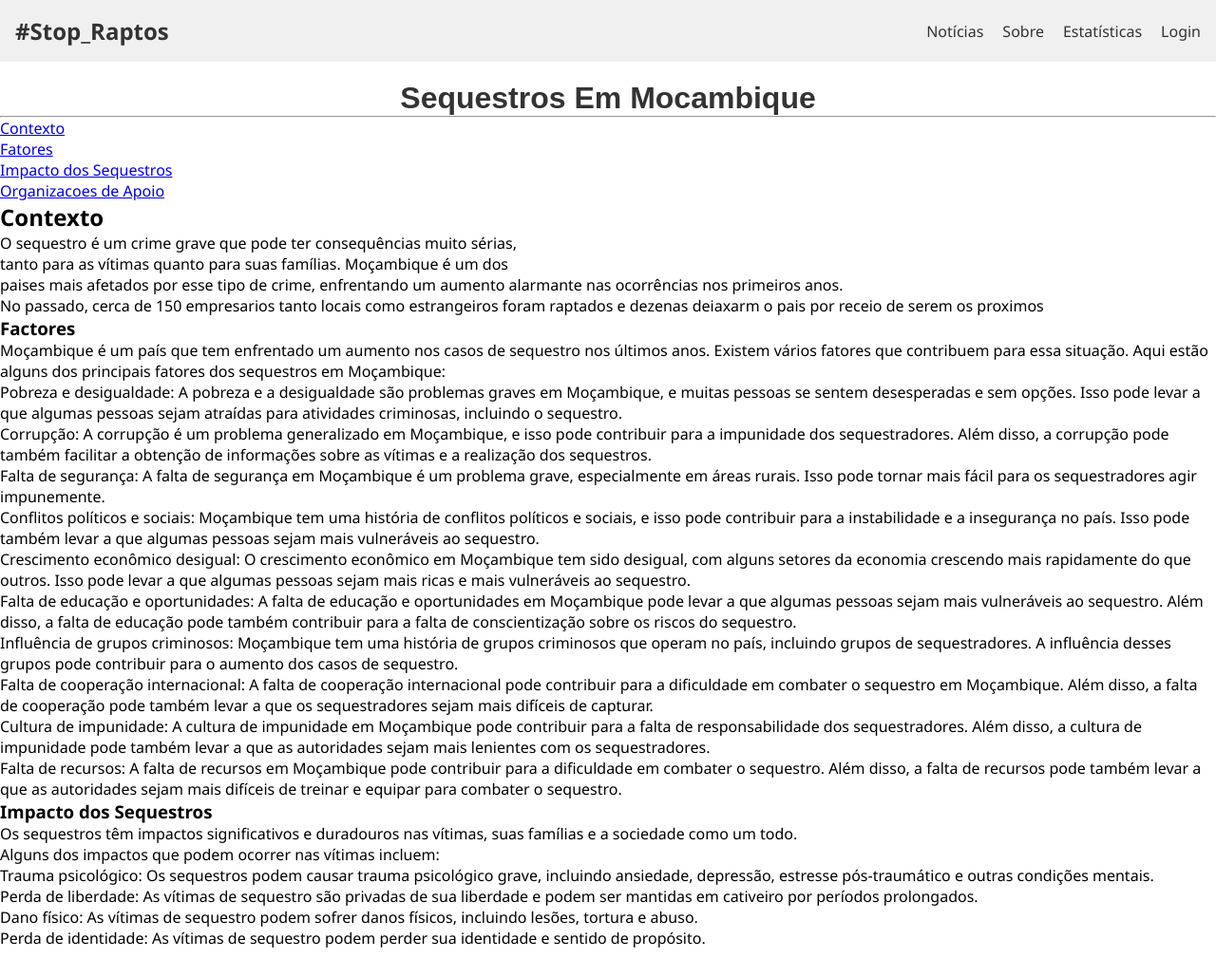
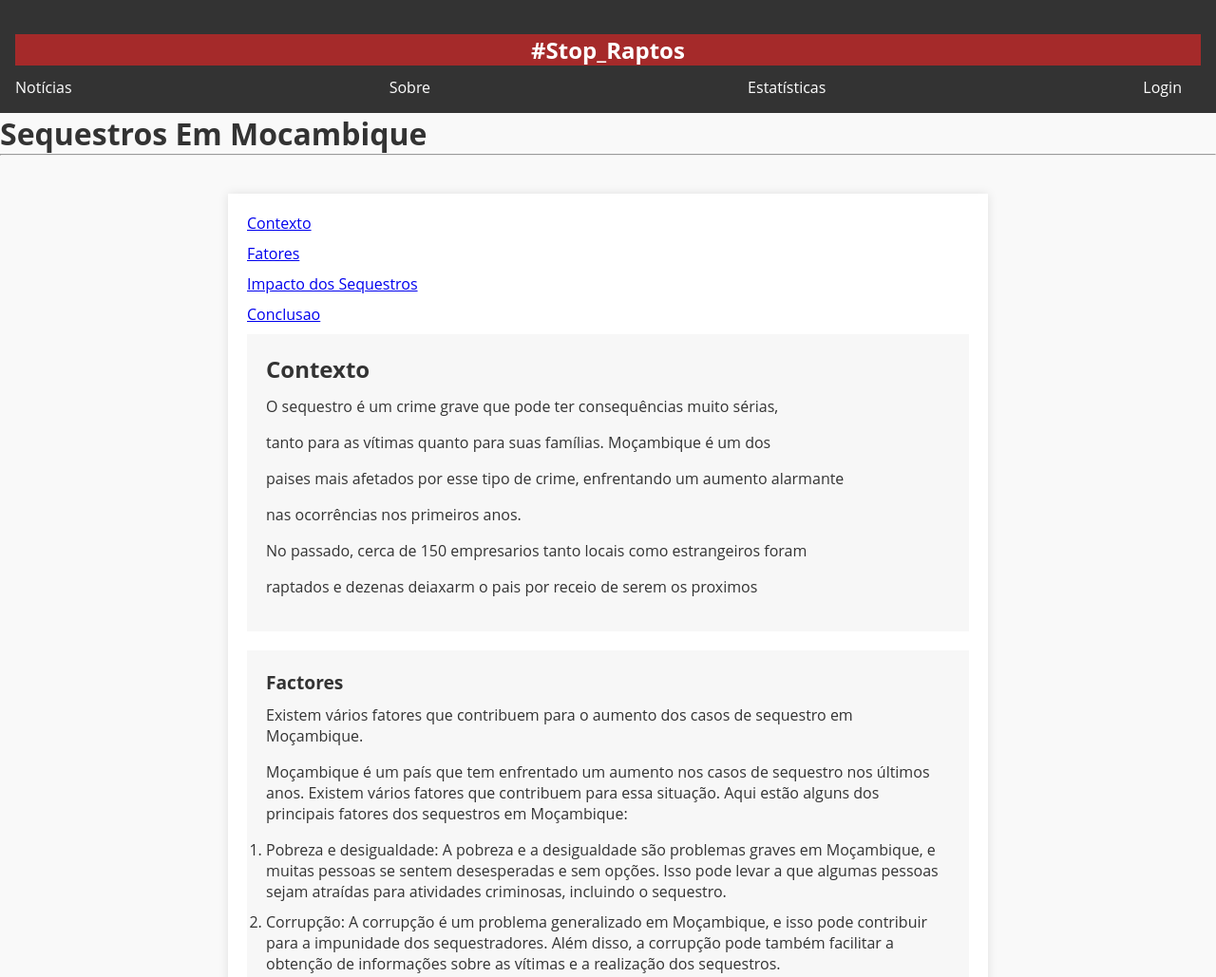
Before and after one commit to macamo12/Sequestro2, a plain HTML site: page index.html in a window 1280 px wide. Shown: the top 1029 px of the page at 95% size. Before the commit the page ends 999 px from the top, so only its background shows below. Drawn offline with Linux system fonts and the light colour scheme.

Commit message:
terceiro commit

```diff
--- a/index.css
+++ b/index.css
@@ -1,54 +1,137 @@
-*{
+/* Global Styles */
+
+* {
+    box-sizing: border-box;
+    margin: 0;
     padding: 0;
+  }
+
+  body {
+    font-family: 'Open Sans', sans-serif;
+    font-size: 16px;
+
+    color: #333;
+    background-color: #f9f9f9;
     margin:0;
-    box-sizing: border-box;
-    font-family: 'Segoe UI', Tahoma, Geneva, Verdana, sans-serif;
-}
-.taskbar {
-    background-color: #f0f0f0;
-    color: #333;
+  }
+
+  /* Header Styles */
+
+  .taskbar {
+    background-color: #333;
+    color: #fff;
     padding: 1em;
-    display: flex;
-    justify-content: space-between;
-    align-items: center;
-}
+    text-align: center;
+  }
 
-.logo {
-    font-size: 24px;
+  .taskbar .logo {
+    font-size: 1.5em;
     font-weight: bold;
-    margin-right: 20px;
-}
+    margin-bottom: 0.5em;
+  }
 
-.links {
+  .taskbar ul {
     list-style: none;
     margin: 0;
     padding: 0;
     display: flex;
-}
+    justify-content: space-between;
+  }
 
-.links li {
-    margin-left: 20px;
-}
+  .taskbar li {
+    margin-right: 20px;
+  }
 
-.links a {
-    color: #333;
+  .taskbar a {
+    color: #fff;
     text-decoration: none;
-}
+  }
 
-.links a:hover {
-    color: #00698f;
-}
+  /* Content Styles */
 
-h1{
+  #conteiner {
+    max-width: 800px;
+    margin: 40px auto;
+    padding: 20px;
+    background-color: #fff;
+    box-shadow: 0 0 10px rgba(0, 0, 0, 0.1);
+  }
 
-    margin-top: 20px;
+  #conteiner h1 {
+    font-size: 2em;
+    margin-bottom: 0.5em;
+  }
+
+  #conteiner h2 {
+    font-size: 1.5em;
+    margin-bottom: 0.5em;
+  }
+
+  #conteiner h3 {
+    font-size: 1.2em;
+    margin-bottom: 0.5em;
+  }
+
+  #conteiner p {
+    margin-bottom: 1em;
+  }
+
+  #conteiner ul {
+    list-style: none;
+    margin: 0;
+    padding: 0;
+  }
+
+  #conteiner li {
+    margin-bottom: 10px;
+  }
+
+  /* Section Styles */
+
+  #contexto {
+    background-color: #f7f7f7;
+    padding: 20px;
+    margin-bottom: 20px;
+  }
+
+  #fatores {
+    background-color: #f7f7f7;
+    padding: 20px;
+    margin-bottom: 20px;
+  }
+
+  #impacto {
+    background-color: #f7f7f7;
+    padding: 20px;
+    margin-bottom: 20px;
+  }
+
+  #conclusao {
+    background-color: #f7f7f7;
+    padding: 20px;
+    margin-bottom: 20px;
+  }
+
+  /* Footer Styles */
+
+  footer {
+    background-color: #333;
+    color: #fff;
+    padding: 1em;
     text-align: center;
-    color: #333333;
-    font-family: 'Arial', sans-serif;
+    clear: both;
+  }
 
 
-}
-#contecto{
-    text-align: right;
-    text-justify:distribute;
-}
+  .taskbar a {
+    text-decoration: none;
+  }
+
+  .logo{
+    background-color: brown;
+   margin-top: 20px;
+  }
+
+  a:hover{
+    color: red;
+  }
--- a/index.html
+++ b/index.html
@@ -10,6 +10,8 @@
 <body>
 
     <!-- crie um codigo com cabecalhos, paginas e rodape sobre sequestro-->
+
+
 
     <nav class="taskbar">
         <div class="logo">
@@ -27,29 +29,33 @@
         <hr>
  <!--crie um taskbar com os seguntes links, sobre, estatisticas, login e noticias-->
 
-
+   <div id="conteiner">
     <nav id="menu">
     <ul>
         <li><a href="#contexto">Contexto</a></li>
         <li><a href="#factores">Fatores</a></li>
         <li><a href="#impacto">Impacto dos Sequestros</a></li>
-        <li><a href="#Org">Organizacoes de Apoio</a></li>
+        <li><a href="#Conclusao">Conclusao</a></li>
 
     </ul>
+    </nav>
 
-    <nav id="contexto">
+    <div id="contexto">
         <h2>Contexto</h2>
         <p>O sequestro é um crime grave que pode ter consequências muito sérias,</p>
         <p>tanto para as vítimas quanto para suas famílias. Moçambique é um dos</p>
-        <p>paises mais afetados por esse tipo de crime, enfrentando um aumento alarmante nas ocorrências nos primeiros anos.</p>
-         <p>No passado, cerca de 150 empresarios tanto locais como estrangeiros foram raptados e dezenas deiaxarm o pais por receio de serem os proximos</p>
+        <p>paises mais afetados por esse tipo de crime, enfrentando um aumento alarmante</p>
+        <p>nas ocorrências nos primeiros anos.</p>
+         <p>No passado, cerca de 150 empresarios tanto locais como estrangeiros foram</p>
+         <p>raptados e dezenas deiaxarm o pais por receio de serem os proximos</p>
 
-    </nav>
+    </div>
 
 
-    <nav id="fatores">
+    <div id="fatores">
         <h3>Factores</h3>
 
+        <p>Existem vários fatores que contribuem para o aumento dos casos de sequestro em Moçambique.</p>
         <p>Moçambique é um país que tem enfrentado um aumento nos casos de sequestro nos últimos anos. Existem vários fatores que contribuem para essa situação. Aqui estão alguns dos principais fatores dos sequestros em Moçambique:</p>
         <ol>
             <li>Pobreza e desigualdade: A pobreza e a desigualdade são problemas graves em Moçambique, e muitas pessoas se sentem desesperadas e sem opções. Isso pode levar a que algumas pessoas sejam atraídas para atividades criminosas, incluindo o sequestro.</li>
@@ -63,8 +69,10 @@
             <li>Cultura de impunidade: A cultura de impunidade em Moçambique pode contribuir para a falta de responsabilidade dos sequestradores. Além disso, a cultura de impunidade pode também levar a que as autoridades sejam mais lenientes com os sequestradores.</li>
             <li>Falta de recursos: A falta de recursos em Moçambique pode contribuir para a dificuldade em combater o sequestro. Além disso, a falta de recursos pode também levar a que as autoridades sejam mais difíceis de treinar e equipar para combater o sequestro.</li>
         </ol>
+    </div>
 
-        <nav id="impacto">
+        <p>Entre eles, podemos destacar:</p>
+        <div id="impacto">
             <h3>Impacto dos Sequestros</h3>
 
             <p>Os sequestros têm impactos significativos e duradouros nas vítimas, suas famílias e a sociedade como um todo.</p>
@@ -75,18 +83,20 @@
                 <li>Dano físico: As vítimas de sequestro podem sofrer danos físicos, incluindo lesões, tortura e abuso.</li>
                 <li>Perda de identidade: As vítimas de sequestro podem perder sua identidade e sentido de propósito.</li>
             </ul>
+        </div>
+         <div id="conclusao">
+            <h3>Conclusao</h3>
 
+            <p>Os sequestros são um crime grave que afeta Moçambique, com aumento alarmante nos últimos anos.</p>
+            <p>Os fatores que contribuem para isso incluem pobreza, corrupção, falta de segurança e influência de grupos criminosos.</p>
+            <p>Os sequestros têm impactos significativos nas vítimas, suas famílias e a sociedade, incluindo trauma psicológico, perda de liberdade e dano físico.</p>
+            <p>É fundamental que as autoridades tomem medidas eficazes para combater o sequestro e apoiar as vítimas e suas famílias.</p>
+            Os sequestros são um crime grave que afeta Moçambique, com aumento alarmante nos últimos anos. Os fatores que contribuem para isso incluem pobreza, corrupção, falta de segurança e influência de grupos criminosos. Os sequestros têm impactos significativos nas vítimas, suas famílias e a sociedade, incluindo trauma psicológico, perda de liberdade e dano físico. É fundamental que as autoridades tomem medidas eficazes para combater o sequestro e apoiar as vítimas e suas famílias.
+         </div>
+ </div>
 
 
 
     </nav>
-
-
-
-
-
-
-
-
 </body>
 </html>
```
